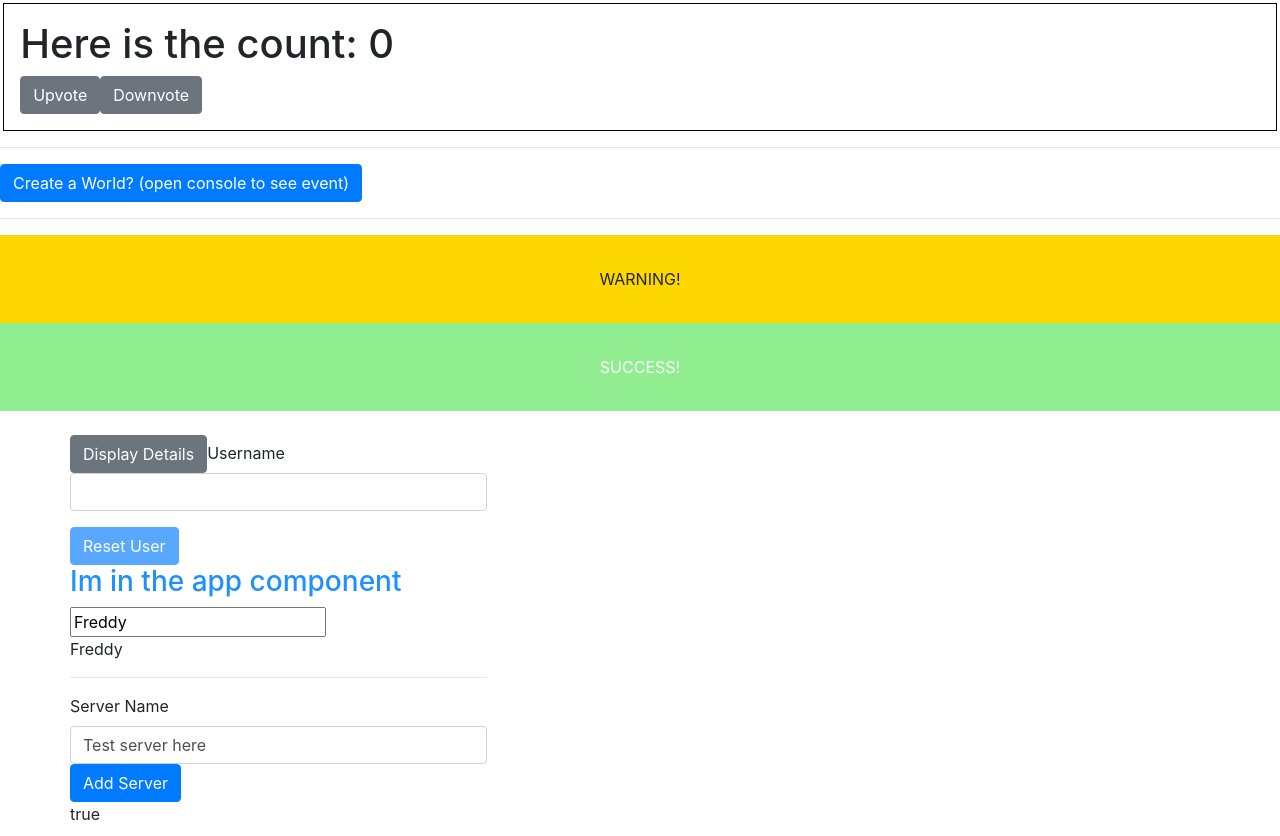
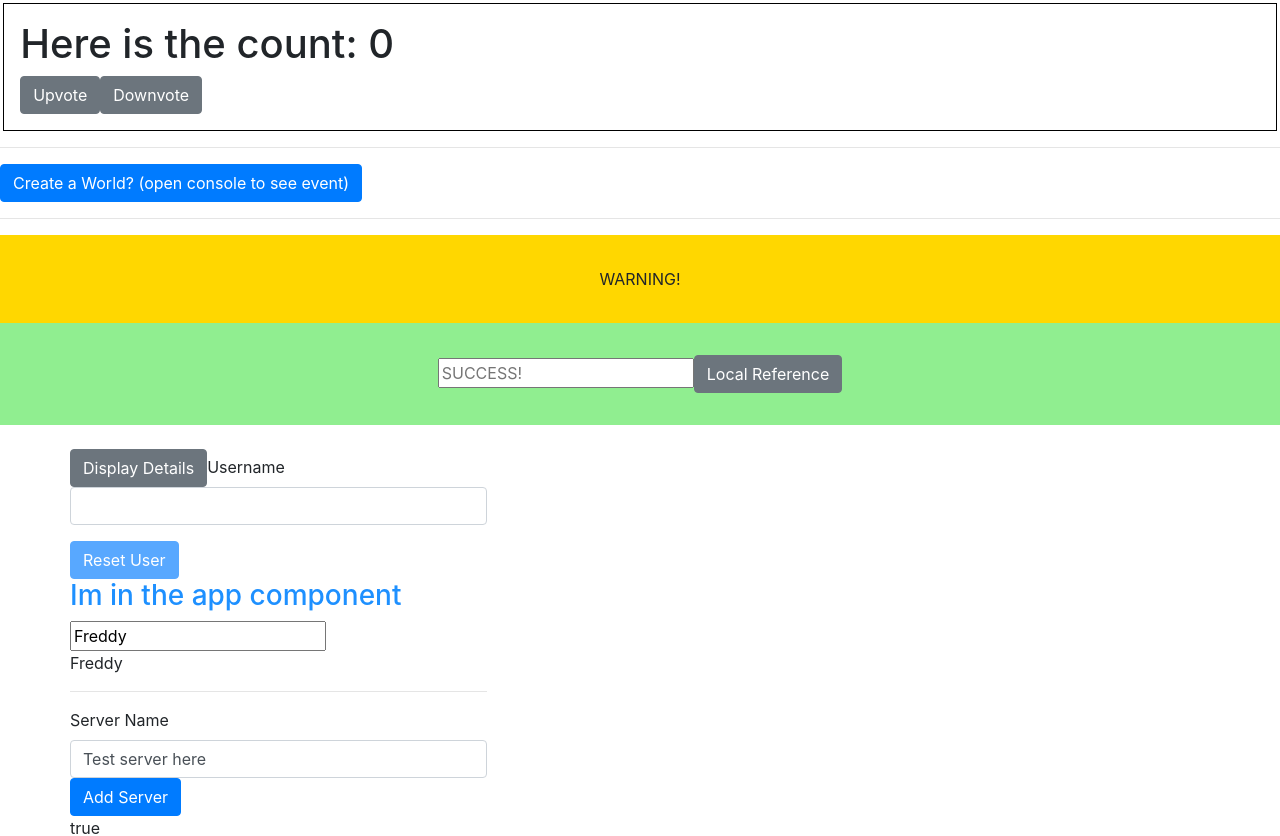
Before and after one commit to freddysilber/angular-sandbox, an Angular app: page / in a window 1280 px wide. Shown: the top 836 px of the page. Built offline with nearby package versions, Linux system fonts and the light colour scheme.

Commit message:
local ref learnage

```diff
--- a/src/app/success-alert/success-alert.component.html
+++ b/src/app/success-alert/success-alert.component.html
@@ -1 +1,4 @@
-<div class="success">SUCCESS!</div>
+<div class="success">
+	<input type="text" placeholder="SUCCESS!" #successElement>
+	<button class="btn btn-secondary" (click)="handleSuccessClick(successElement)">Local Reference</button>
+</div>
--- a/src/app/success-alert/success-alert.component.ts
+++ b/src/app/success-alert/success-alert.component.ts
@@ -1,4 +1,4 @@
-import { Component, OnInit } from '@angular/core';
+import { Component, OnInit, ViewChild, ElementRef } from '@angular/core';
 
 @Component({
   selector: 'app-success-alert',
@@ -6,10 +6,15 @@ import { Component, OnInit } from '@angular/core';
   styleUrls: ['./success-alert.component.css']
 })
 export class SuccessAlertComponent implements OnInit {
+  @ViewChild('successElement') successRef: ElementRef
 
   constructor() { }
 
   ngOnInit(): void {
   }
+  handleSuccessClick(successElement: HTMLInputElement) {
+    console.log('Local Ref alt 2', this.successRef, this.successRef.nativeElement, this.successRef.nativeElement.value)
+    console.log(successElement, successElement.value)
+  }
 
 }
```
